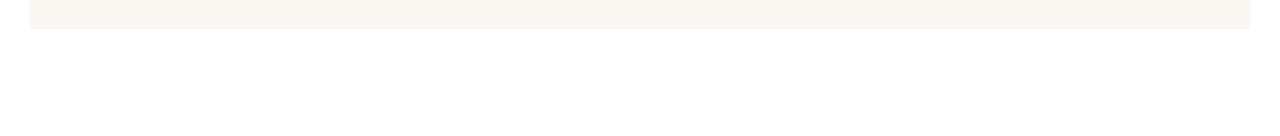
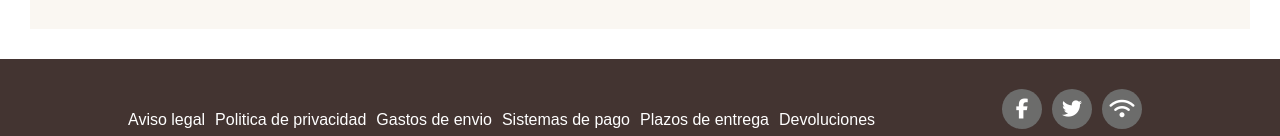
Before and after one commit to ArzCorp/frontendExercise05, a React app: page / in a window 1280 px wide. Shown: the part 1923-2059 px from the top of the page. Before the commit the page ends 1982 px from the top, so only its background shows below. Built offline with nearby package versions, Linux system fonts and the light colour scheme.

Commit message:
finished footer

```diff
--- a/src/app.jsx
+++ b/src/app.jsx
@@ -4,6 +4,7 @@ import Hero from './components/hero.jsx';
 import Menu from './components/menu.jsx';
 import Featured from './components/featured.jsx';
 import BestSeller from './components/bestSeller.jsx';
+import Footer from './components/footer.jsx';
 
 class App extends Component {
   constructor(props) {
@@ -94,6 +95,7 @@ class App extends Component {
         <Menu />
         <Featured props={this.state} />
         <BestSeller props={this.state} />
+        <Footer />
       </Fragment>
     )
   }
--- /dev/null
+++ b/src/components/css/footer.css
@@ -0,0 +1,50 @@
+footer {
+  display: flex;
+  justify-content: space-between;
+  height: 80px;
+  background-color: var(--principal);
+  padding: var(--spacingx1) 0px;
+}
+
+.moreinfo {
+  align-self: flex-end;
+}
+
+footer a {
+  margin-right: var(--spacingx1);
+  color: var(--white);
+}
+
+footer a:hover {
+  text-decoration: underline;
+}
+
+.social {
+  display: flex;
+}
+
+.circle-icon {
+  display: flex;
+  justify-content: center;
+  align-items: center;
+  text-align: center;
+  align-self: flex-end;
+  width: 40px;
+  height: 40px;
+  margin-right: var(--spacingx1);
+  border-radius: 50%;
+  background-color: var(--darkClear);
+  text-decoration: none;
+}
+
+.circle-icon:hover {
+  text-decoration: none;
+  transform: scale(1.1);
+}
+
+.icon {
+  justify-self: center;
+  font-size: 20px;
+  color: var(--white);
+  cursor: pointer;
+}
--- /dev/null
+++ b/src/components/footer.jsx
@@ -0,0 +1,30 @@
+import React from 'react';
+import './css/footer.css';
+
+const Footer = () => (
+  <footer>
+    <div className="container">
+      <div className="moreinfo">
+        <a href="/">Aviso legal</a>
+        <a href="/">Politica de privacidad</a>
+        <a href="/">Gastos de envio</a>
+        <a href="/">Sistemas de pago</a>
+        <a href="/">Plazos de entrega</a>
+        <a href="/">Devoluciones</a>
+      </div>
+      <div className="social">
+        <a className="circle-icon">
+          <i class="fab fa-facebook-f icon"></i>
+        </a>
+        <a className="circle-icon">
+          <i class="fab fa-twitter icon"></i>
+        </a>
+        <a className="circle-icon">
+          <i class="fas fa-wifi icon"></i>
+        </a>
+      </div>
+    </div>
+  </footer>
+);
+
+export default Footer;
```
